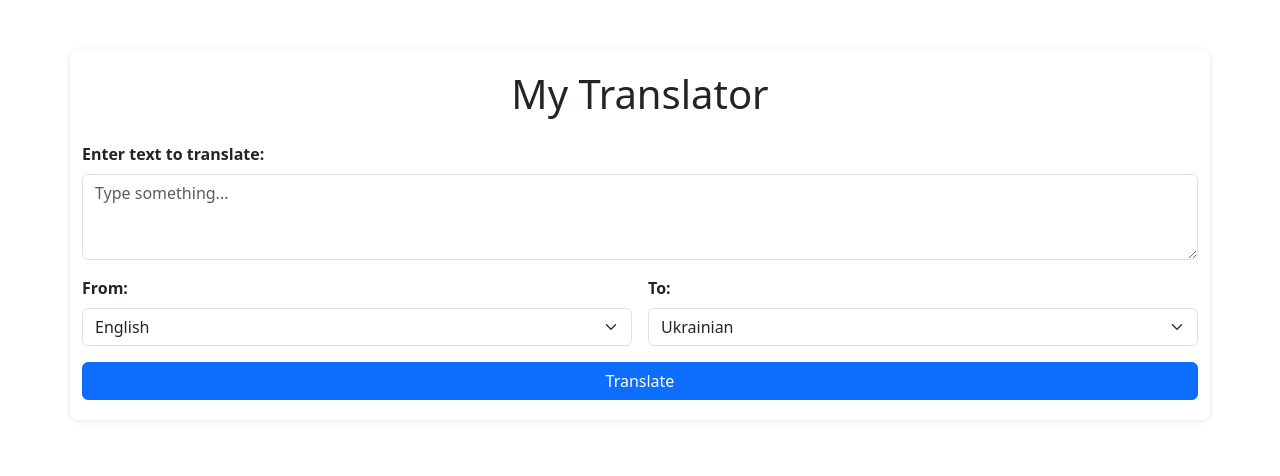
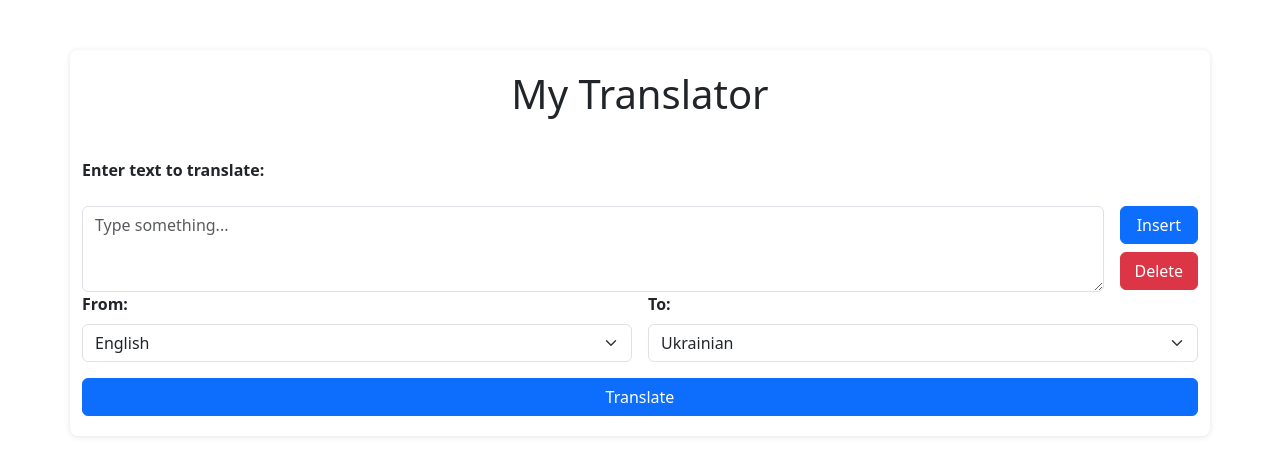
Before and after one commit to theiskander/MyTranslator, a Flask app: page / in a window 1280 px wide. Shown: the top 476 px of the page. Run offline with Flask 3, Linux system fonts and the light colour scheme.

Commit message:
Added buttons: insert, delete, copy

```diff
--- a/templates/index.html
+++ b/templates/index.html
@@ -12,9 +12,18 @@
     <div class="container">
         <h1 class="mb-4">My Translator</h1>
         <form method="POST">
-            <div class="mb-3">
-                <label for="text" class="form-label"><strong>Enter text to translate:</strong></label>
-                <textarea id="text" name="text" class="form-control" placeholder="Type something..." rows="3" required></textarea>
+            <div class="row g-3 align-items-start mt-4">
+                <!-- Input field -->
+                <label for="input" class="form-label"><strong>Enter text to translate:</strong></label>
+                <div class="col-11">
+                    <textarea id="text" name="text" class="form-control" placeholder="Type something..." rows="3" required></textarea>
+                </div>
+
+                <!-- Buttons field -->
+                <div class="col-1 d-flex flex-column justify-content-start">
+                    <button type="button" class="btn btn-primary mb-2">Insert</button>
+                    <button type="button" class="btn btn-danger">Delete</button>
+                </div>
             </div>
             <div class="row g-3 mb-3">
                 <div class="col">
@@ -40,11 +49,21 @@
         </form>
 
         {% if translation %}
-        <div class="mt-4">
-            <label for="text" class="form-label"><strong>Translation</strong></label>
-            <textarea class="form-control" rows="3" readonly>{{ translation }}</textarea>
+        <div class="row g-3 align-items-start mt-4">
+            <!-- Translation field -->
+            <label for="translation" class="form-label"><strong>Translation</strong></label>
+            <div class="col-11">
+                <textarea id="translation" class="form-control" rows="3" readonly>{{ translation }}</textarea>
+            </div>
+
+            <!-- Buttons field -->
+            <div class="col-1 d-flex flex-column justify-content-start">
+                <button type="button" class="btn btn-primary mb-2">Copy</button>
+                <button type="button" class="btn btn-danger">Delete</button>
+            </div>
         </div>
         {% endif %}
+
     </div>
 
     <script src="{{ url_for('static', filename='js/script.js') }}"></script>
```
